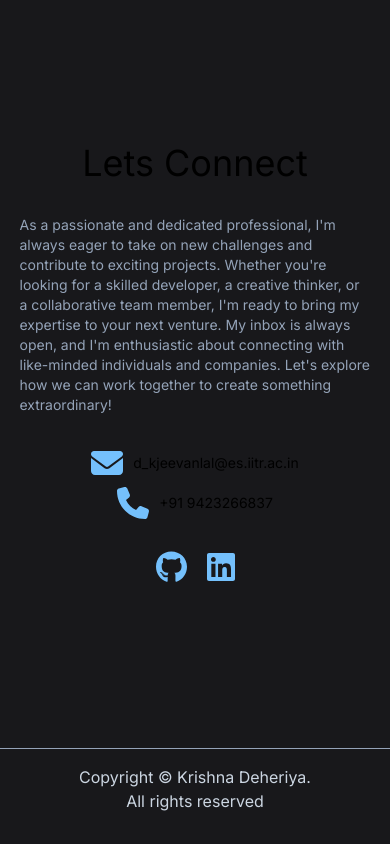
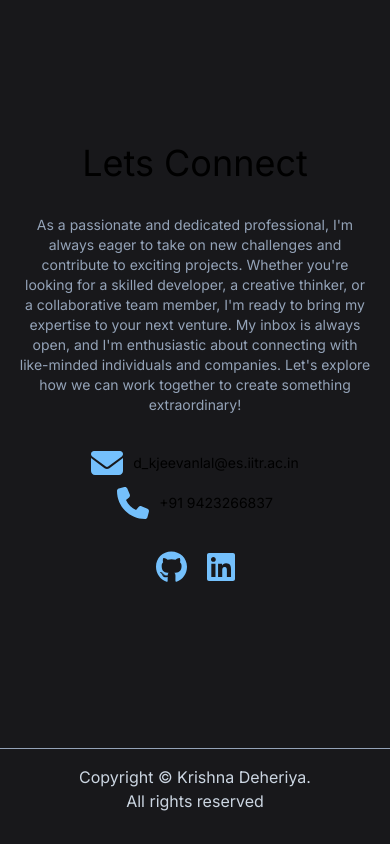
Before and after one commit to KrishnaGitHub18/Portfolio, a Next.js app: page / in a window 390 px wide. Shown: the part 2510-3354 px from the top of the page. Built offline with nearby package versions, Linux system fonts and the light colour scheme.

Commit message:
responsive design fixes

```diff
--- a/src/app/components/connect.tsx
+++ b/src/app/components/connect.tsx
@@ -10,7 +10,7 @@ const connect = () => {
     <div className='flex justify-center mb-[100px] sm:mb-0'>
       <div className='h-[60vh] w-[90%] flex flex-col justify-center items-center'>
         <div className='text-4xl mb-8'>Lets Connect</div>
-        <div className='text-sm text-slate-400'>As a passionate and dedicated professional, I'm always eager to take on new challenges and contribute to exciting projects. Whether you're looking for a skilled developer, a creative thinker, or a collaborative team member, I'm ready to bring my expertise to your next venture. My inbox is always open, and I'm enthusiastic about connecting with like-minded individuals and companies. Let's explore how we can work together to create something extraordinary!</div>
+        <div className='text-sm text-slate-400 md:text-left text-center'>As a passionate and dedicated professional, I'm always eager to take on new challenges and contribute to exciting projects. Whether you're looking for a skilled developer, a creative thinker, or a collaborative team member, I'm ready to bring my expertise to your next venture. My inbox is always open, and I'm enthusiastic about connecting with like-minded individuals and companies. Let's explore how we can work together to create something extraordinary!</div>
         <div>
             <div className='flex justify-center items-center gap-[10px] mt-8 cursor-pointer'>
                 <FontAwesomeIcon icon={faEnvelope} style={{ color: '#74C0FC' }} size="2x" />
```
